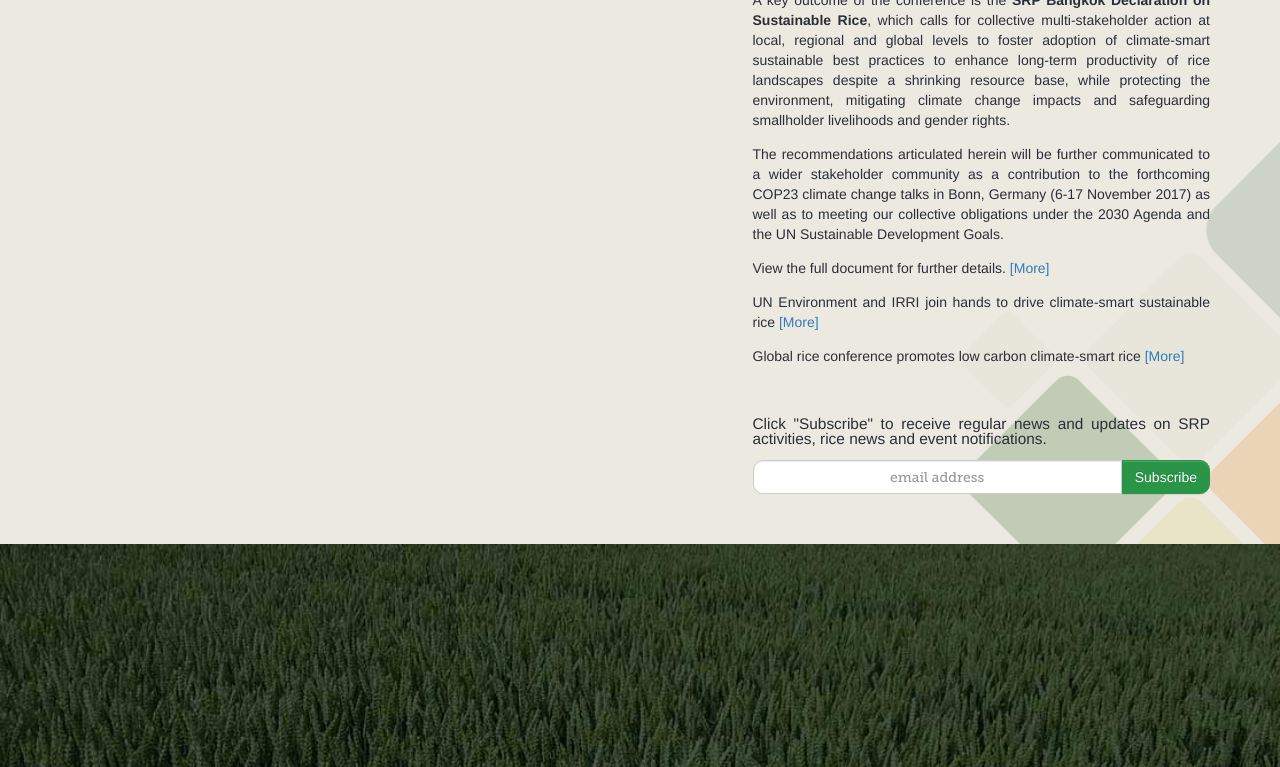
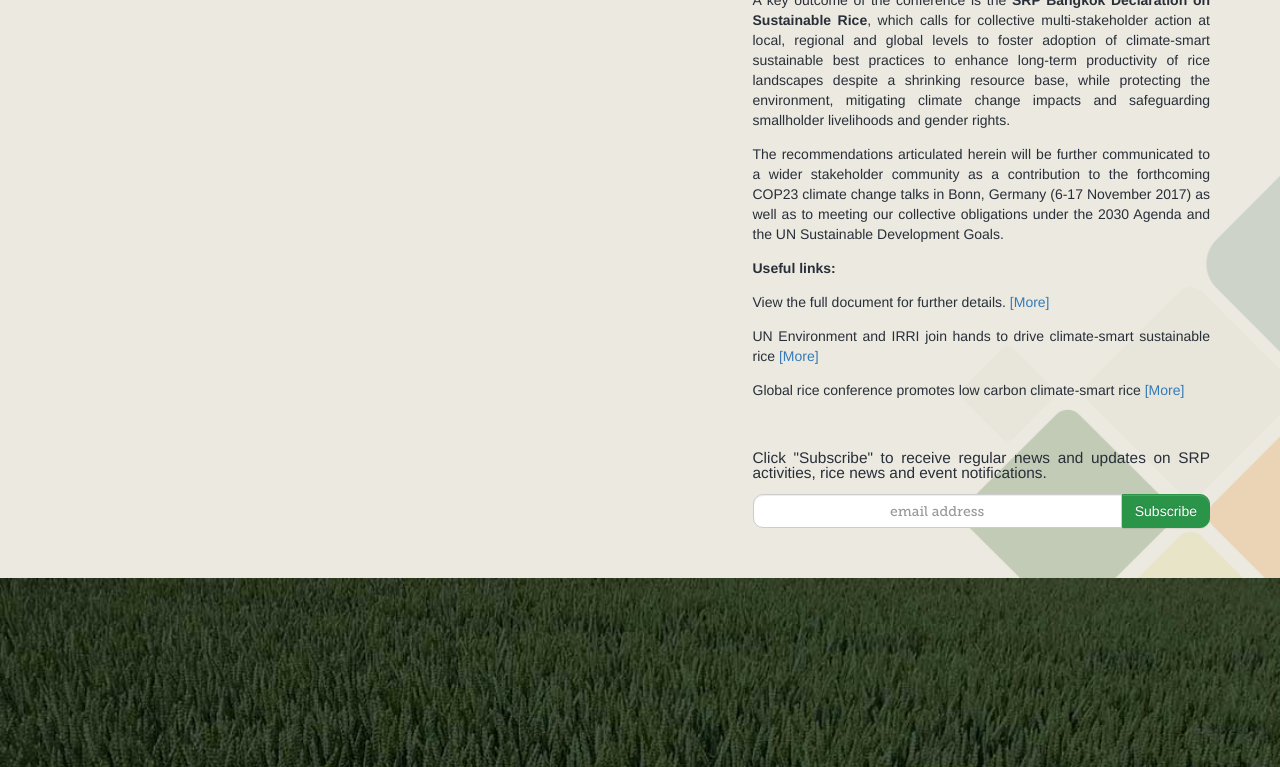
Before and after one commit to sustainablericeplatform/sustainablericeplatform.github.io, a Jekyll site: the page built from index.html, in a window 1280 px wide and 900 px high, scrolled down 1579 px, cut to the strip 0-767 px from the top of the window. Built offline with Jekyll 4.4.1, drawn with Linux system fonts in a browser that asks for light colours.

Commit message:
Update index.html

```diff
--- a/index.html
+++ b/index.html
@@ -41,6 +41,7 @@ layout: default
                 <p>The conference aimed to raised awareness of the critical role of rice in food security, poverty alleviation and climate change in the coming 25 years, to understand the sustainability challenges implicit in covering a projected 25% shortfall in global production by 2050, and to update participants on proven innovative solutions.</p>
                 <p>A key outcome of the conference is the <strong>SRP Bangkok Declaration on Sustainable Rice</strong>, which calls for collective multi-stakeholder action at local, regional and global levels to foster adoption of climate-smart sustainable best practices to enhance long-term productivity of rice landscapes despite a shrinking resource base, while protecting the environment, mitigating climate change impacts and safeguarding smallholder livelihoods and gender rights.</p>
                 <p>The recommendations articulated herein will be further communicated to a wider stakeholder community as a contribution to the forthcoming COP23 climate change talks in Bonn, Germany (6-17 November 2017) as well as to meeting our collective obligations under the 2030 Agenda and the UN Sustainable Development Goals.</p>
+                    <p><strong>Useful links:</strong></p>
                 <p>View the full document for further details. <a href="/assets/docs/SRP Bangkok Declaration on Sustainable Rice 5 Oct 2017 FINAL.pdf" target="_blank">[More]</a></p>
                 <p>UN Environment and IRRI join hands to drive climate-smart sustainable rice <a href="http://www.unep.org/newscentre/un-environment-and-irri-join-hands-drive-climate-smart-sustainable-rice" target="_blank">[More]</a></p>
                 <p>Global rice conference promotes low carbon climate-smart rice <a href="http://www.world-grain.com/articles/news_home/World_Grain_News/2017/10/Global_rice_conference_promote.aspx?ID=%7B4F1F5F83-4DA1-44C9-AA2F-67E2598CCD6D%7D" target="_blank">[More]</a></p>
```
